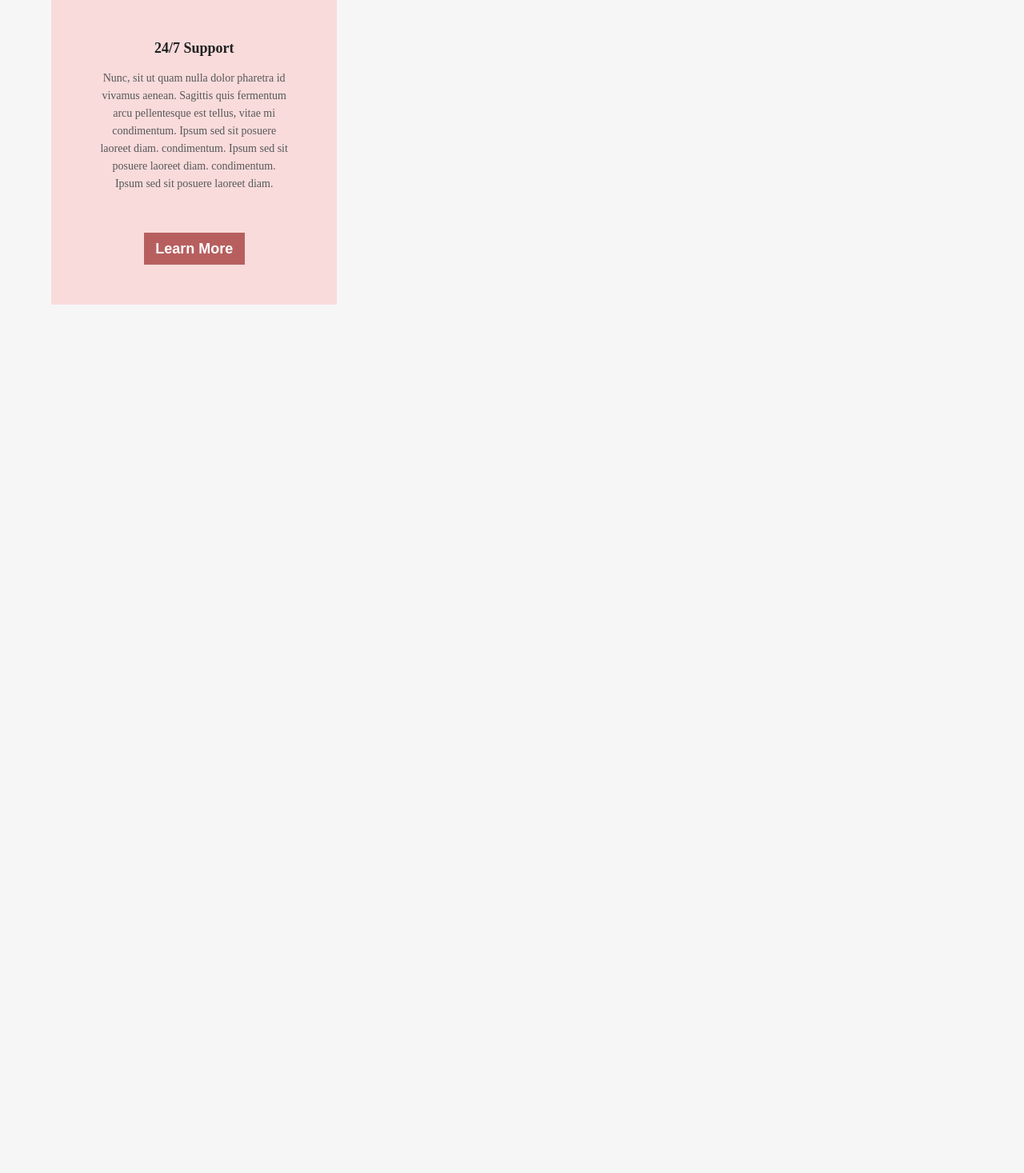
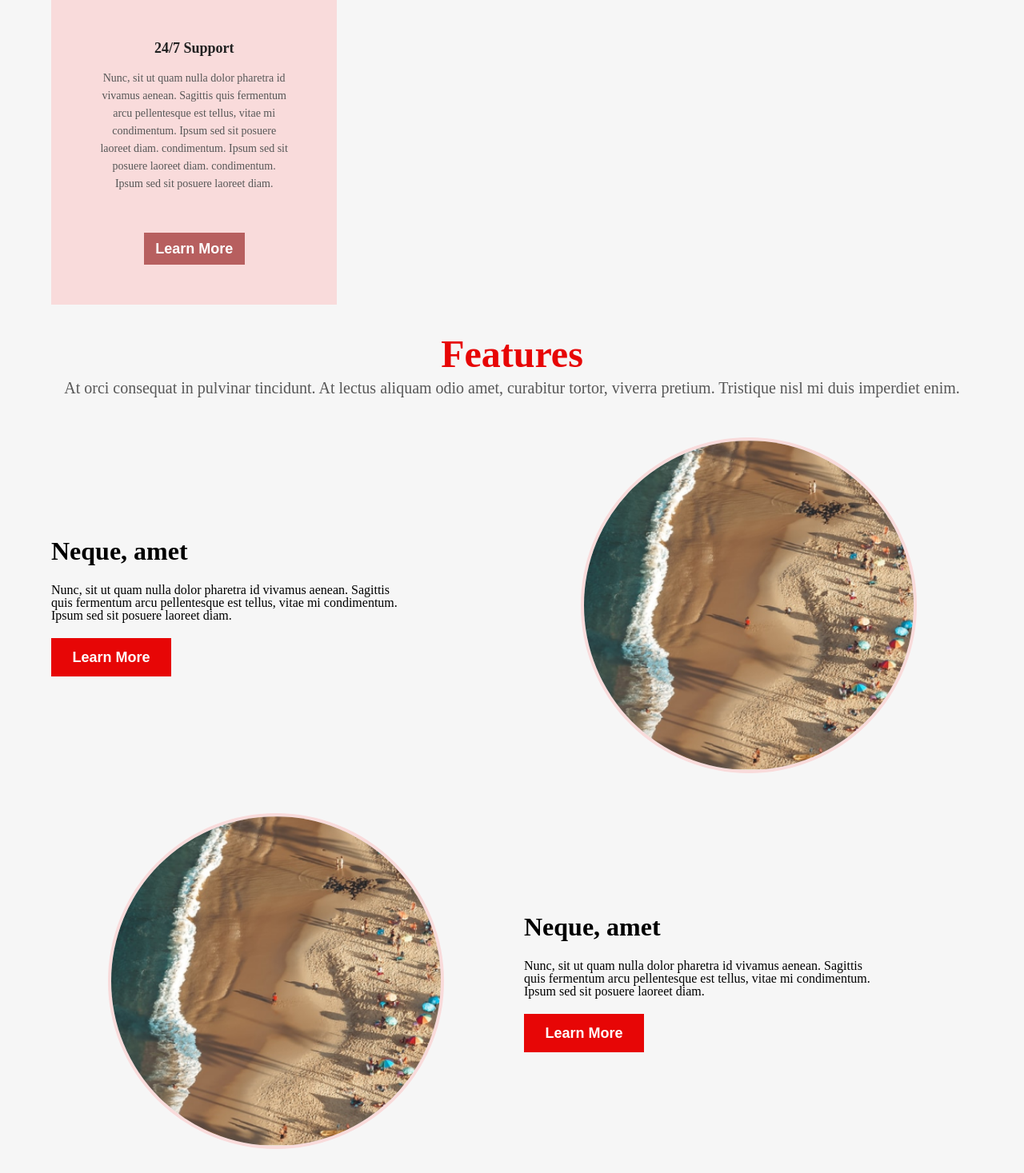
Before and after one commit to devhimall/outside-training, a PHP site: page /Day1/CSS/bem.html in a window 1280 px wide. Shown: the part 654-2121 px from the top of the page at 80% size. Before the commit the page ends 1035 px from the top, so only its background shows below. Run offline with PHP 8.4, Linux system fonts and the light colour scheme.

Commit message:
feat: added the design of feature section

```diff
--- a/Day1/CSS/Styles/bem.css
+++ b/Day1/CSS/Styles/bem.css
@@ -125,6 +125,94 @@ body {
       }
     }
   }
+
+  .features {
+    height: fit-content;
+    display: flex;
+    flex-direction: column;
+    align-items: center;
+    justify-content: center;
+    margin-top: 30px;
+    gap: 50px;
+
+    .features__heading {
+      width: 100%;
+      text-align: center;
+      .features__heading-heading {
+        font-size: 48px;
+        font-weight: 700;
+        line-height: 63px;
+        text-transform: capitalize;
+        color: var(--red-color);
+      }
+
+      .features__heading-paragraph {
+        font-weight: 400;
+        font-size: 20px;
+        line-height: 23px;
+        color: var(--lightgrey-color);
+      }
+    }
+
+    .features__items {
+      display: flex;
+      flex-direction: column;
+      align-items: center;
+      justify-content: center;
+      gap: 50px;
+      padding-bottom: 30px;
+
+      .features__items-item {
+        display: grid;
+        grid-template-columns: repeat(1, 1fr);
+        gap: 30px;
+        align-items: center;
+        justify-content: center;
+
+        .features__items-item-content {
+          text-align: center;
+          order: 2;
+          .features__items-item-content-heading {
+            font-size: 32px;
+            font-weight: 700;
+            line-height: 42px;
+          }
+          .features__items-item-content-paragraph {
+            font-size: 16px;
+            font-weight: 400;
+            line-height: 16px;
+            padding-top: 20px;
+          }
+          .features__items-item-content-button {
+            height: 48px;
+            width: 150px;
+            margin-top: 20px;
+            text-transform: capitalize;
+            border: none;
+            background-color: var(--red-color);
+            color: var(--white-color);
+            font-weight: 700;
+          }
+        }
+
+        .features__items-item-image {
+          border: 4px solid #f9dbdb;
+          order: 1;
+          width: 250px;
+          height: 250px;
+          overflow: hidden;
+          margin: auto;
+
+          border-radius: 100%;
+          img {
+            object-fit: cover;
+            height: 100%;
+            width: 100%;
+          }
+        }
+      }
+    }
+  }
 }
 
 @media screen and (min-width: 768px) {
@@ -132,6 +220,31 @@ body {
     .services {
       .services__items {
         grid-template-columns: repeat(2, 1fr);
+      }
+    }
+
+    .features {
+      .features__items {
+        .features__items-item {
+          grid-template-columns: repeat(2, 1fr);
+          .features__items-item-content {
+            text-align: start;
+            padding-right: 20%;
+          }
+          .features__items-item-image{
+            height: 320px;
+            width: 320px;
+          }
+
+          &:first-child {
+            .features__items-item-content {
+              order: 1;
+            }
+            .features__items-item-image {
+              order: 2;
+            }
+          }
+        }
       }
     }
   }
@@ -142,6 +255,16 @@ body {
     .services {
       .services__items {
         grid-template-columns: repeat(3, 1fr);
+      }
+    }
+    .features{
+      .features__items{
+        .features__items-item{
+          .features__items-item-image{
+            height: 420px;
+            width: 420px;
+          }
+        }
       }
     }
   }
--- a/Day1/CSS/Styles/global.css
+++ b/Day1/CSS/Styles/global.css
@@ -11,6 +11,8 @@
 :root {
   --white-color: #ffffff;
   --black-color: #000000;
+  --red-color: #e70606;
+
   --grey-color: #d9d9d9;
   --background-color: #3a3a3a;
   --lightgrey-color: #575757;
--- a/Day1/CSS/bem.html
+++ b/Day1/CSS/bem.html
@@ -81,6 +81,60 @@
           </div>
         </div>
       </section>
+
+      <section class="features">
+        <header class="features__heading">
+          <h2 class="features__heading-heading">Features</h2>
+          <p class="features__heading-paragraph">
+            At orci consequat in pulvinar tincidunt. At lectus aliquam odio
+            amet, curabitur tortor, viverra pretium. Tristique nisl mi duis
+            imperdiet enim.
+          </p>
+        </header>
+        <div class="features__items">
+          <!-- item 1 -->
+          <div class="features__items-item">
+            <div class="features__items-item-content">
+              <h2 class="features__items-item-content-heading">Neque, amet</h2>
+              <p class="features__items-item-content-paragraph">
+                Nunc, sit ut quam nulla dolor pharetra id vivamus aenean.
+                Sagittis quis fermentum arcu pellentesque est tellus, vitae mi
+                condimentum. Ipsum sed sit posuere laoreet diam.
+              </p>
+              <button class="features__items-item-content-button">
+                learn more
+              </button>
+            </div>
+            <div class="features__items-item-image">
+              <img
+                src="/Day1/CSS/assets/assesment6-1.png"
+                alt="feature image 1"
+              />
+            </div>
+          </div>
+
+          <!-- item2 -->
+          <div class="features__items-item">
+            <div class="features__items-item-content">
+              <h2 class="features__items-item-content-heading">Neque, amet</h2>
+              <p class="features__items-item-content-paragraph">
+                Nunc, sit ut quam nulla dolor pharetra id vivamus aenean.
+                Sagittis quis fermentum arcu pellentesque est tellus, vitae mi
+                condimentum. Ipsum sed sit posuere laoreet diam.
+              </p>
+              <button class="features__items-item-content-button">
+                learn more
+              </button>
+            </div>
+            <div class="features__items-item-image">
+              <img
+                src="/Day1/CSS/assets/assesment6-1.png"
+                alt="feature image 1"
+              />
+            </div>
+          </div>
+        </div>
+      </section>
     </div>
   </body>
 </html>
```
Also changed, not shown: Day1/CSS/index.html (+7 -0 lines).
